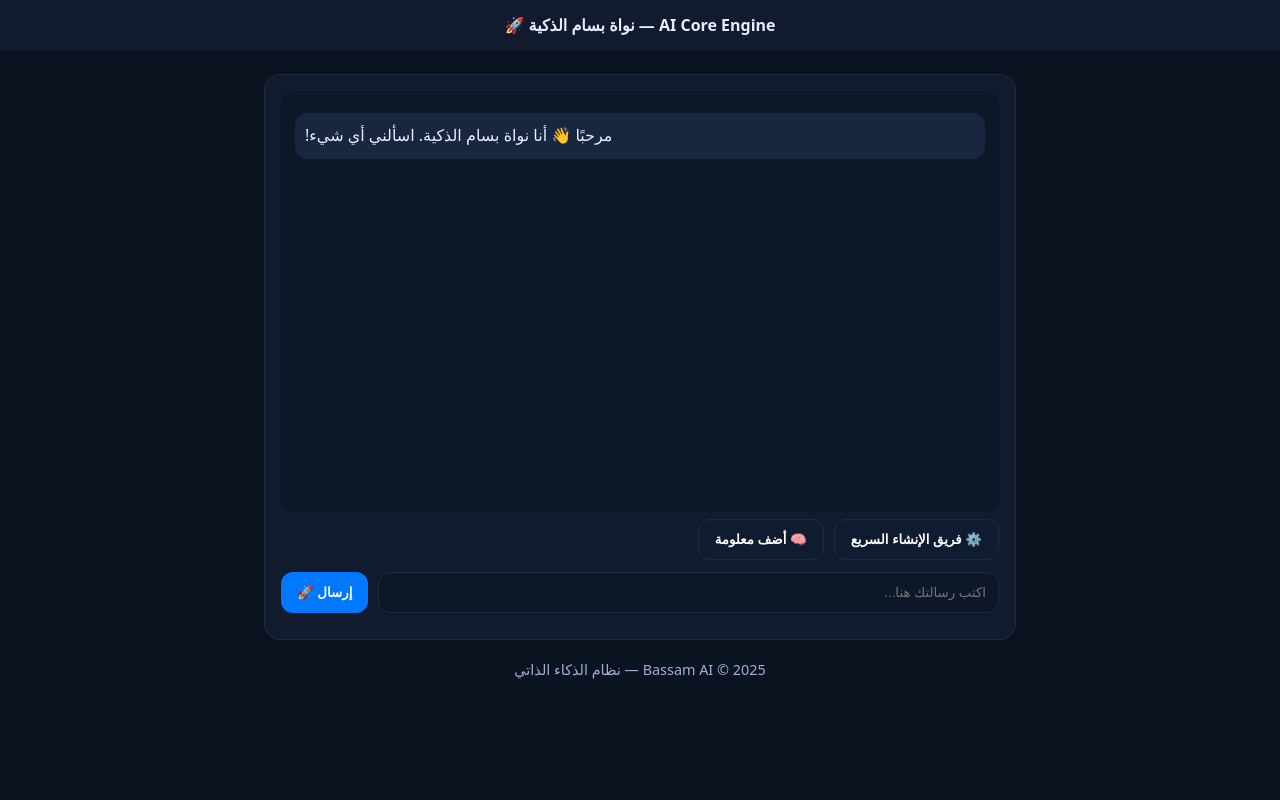
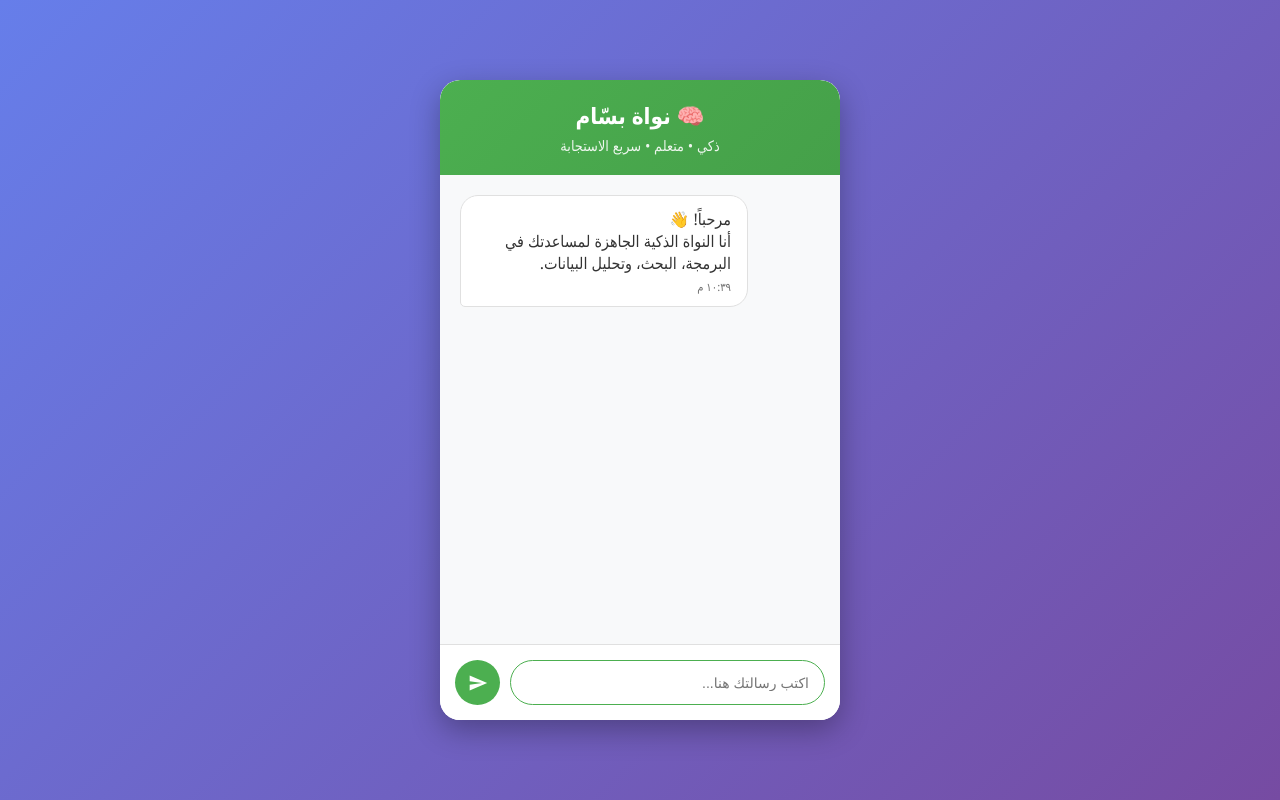
Before and after one commit to bassam-st/AI-Core-Engine-, a Python web app: template templates/index.html in a window 1280 px wide. Run offline with Jinja, Linux system fonts and the light colour scheme; the template is opened without the code that fills it, so the values that code supplies are empty.

Commit message:
Update index.html

```diff
--- a/templates/index.html
+++ b/templates/index.html
@@ -1,111 +1,347 @@
 <!DOCTYPE html>
-<html lang="ar" dir="rtl">
+<html dir="rtl" lang="ar">
 <head>
-  <meta charset="UTF-8" />
-  <meta name="viewport" content="width=device-width, initial-scale=1" />
-  <title>AI Core Engine — نواة بسام الذكية 🚀</title>
+    <meta charset="UTF-8">
+    <meta name="viewport" content="width=device-width, initial-scale=1.0">
+    <title>نواة بسّام الذكية</title>
     <style>
-    :root{--bg:#0b1220;--panel:#121b2d;--ink:#e7ecff;--muted:#9db2d7;--you:#243a73;--bot:#18263f;--pri:#0078ff}
-    *{box-sizing:border-box}
-    body{margin:0;background:var(--bg);color:var(--ink);font-family:Tajawal,system-ui,Segoe UI,Arial}
-    header{padding:14px;text-align:center;background:var(--panel);font-weight:700}
-    main{max-width:780px;margin:24px auto;padding:0 14px}
-    .card{background:var(--panel);border:1px solid #1e2b44;border-radius:16px;padding:16px}
-    #chat{min-height:420px;max-height:70vh;overflow:auto;background:#0e1728;border-radius:12px;padding:14px}
-    .you,.bot{margin:8px 0;padding:10px;border-radius:12px;line-height:1.6}
-    .you{background:var(--you);text-align:right}
-    .bot{background:var(--bot);text-align:left}
-    form{display:flex;gap:10px;margin-top:12px}
-    input[type=text]{flex:1;padding:12px;border-radius:12px;border:1px solid #1e2b44;background:#0e1728;color:var(--ink)}
-    button{padding:12px 16px;border:0;border-radius:12px;background:var(--pri);color:#fff;font-weight:700;cursor:pointer}
-    button:hover{filter:brightness(1.1)}
-    #sources{margin-top:10px}
-    #sources a{color:#9bd1ff;text-decoration:none;display:block;margin:3px 0}
-    footer{margin:20px 0;color:var(--muted);text-align:center;font-size:.9rem}
-    .toolbar{display:flex;gap:10px;margin:8px 0}
-    .ghost{background:#0f1b31;border:1px solid #1e2b44}
+        * {
+            margin: 0;
+            padding: 0;
+            box-sizing: border-box;
+        }
+
+        body {
+            font-family: 'Segoe UI', Tahoma, Geneva, Verdana, sans-serif;
+            background: linear-gradient(135deg, #667eea 0%, #764ba2 100%);
+            height: 100vh;
+            display: flex;
+            justify-content: center;
+            align-items: center;
+        }
+
+        .chat-container {
+            width: 90%;
+            max-width: 400px;
+            height: 80vh;
+            background: white;
+            border-radius: 20px;
+            box-shadow: 0 10px 30px rgba(0, 0, 0, 0.3);
+            display: flex;
+            flex-direction: column;
+            overflow: hidden;
+        }
+
+        .chat-header {
+            background: linear-gradient(135deg, #4CAF50, #45a049);
+            color: white;
+            padding: 20px;
+            text-align: center;
+            border-radius: 20px 20px 0 0;
+        }
+
+        .chat-header h1 {
+            font-size: 1.4em;
+            margin-bottom: 5px;
+        }
+
+        .chat-header p {
+            font-size: 0.9em;
+            opacity: 0.9;
+        }
+
+        .chat-messages {
+            flex: 1;
+            padding: 20px;
+            overflow-y: auto;
+            background: #f8f9fa;
+        }
+
+        .message {
+            max-width: 80%;
+            margin-bottom: 15px;
+            padding: 12px 16px;
+            border-radius: 18px;
+            position: relative;
+            animation: fadeIn 0.3s ease-in;
+        }
+
+        @keyframes fadeIn {
+            from { opacity: 0; transform: translateY(10px); }
+            to { opacity: 1; transform: translateY(0); }
+        }
+
+        .user-message {
+            background: #4CAF50;
+            color: white;
+            margin-left: auto;
+            border-bottom-right-radius: 5px;
+            text-align: left;
+        }
+
+        .bot-message {
+            background: white;
+            color: #333;
+            border: 1px solid #e0e0e0;
+            margin-right: auto;
+            border-bottom-left-radius: 5px;
+            text-align: right;
+        }
+
+        .message-time {
+            font-size: 0.7em;
+            opacity: 0.7;
+            margin-top: 5px;
+            text-align: right;
+        }
+
+        .user-message .message-time {
+            text-align: left;
+        }
+
+        .chat-input-container {
+            padding: 15px;
+            background: white;
+            border-top: 1px solid #e0e0e0;
+            display: flex;
+            gap: 10px;
+        }
+
+        .chat-input {
+            flex: 1;
+            padding: 12px 15px;
+            border: 1px solid #ddd;
+            border-radius: 25px;
+            outline: none;
+            font-size: 14px;
+            transition: border-color 0.3s;
+        }
+
+        .chat-input:focus {
+            border-color: #4CAF50;
+        }
+
+        .send-button {
+            background: #4CAF50;
+            color: white;
+            border: none;
+            border-radius: 50%;
+            width: 45px;
+            height: 45px;
+            cursor: pointer;
+            display: flex;
+            align-items: center;
+            justify-content: center;
+            transition: background 0.3s;
+        }
+
+        .send-button:hover {
+            background: #45a049;
+        }
+
+        .send-button:active {
+            transform: scale(0.95);
+        }
+
+        .typing-indicator {
+            display: none;
+            padding: 10px 15px;
+            background: white;
+            border-radius: 18px;
+            margin-right: auto;
+            border-bottom-left-radius: 5px;
+            max-width: 80px;
+            color: #666;
+            font-style: italic;
+        }
+
+        /* تخصيص شريط التمرير */
+        .chat-messages::-webkit-scrollbar {
+            width: 6px;
+        }
+
+        .chat-messages::-webkit-scrollbar-track {
+            background: #f1f1f1;
+            border-radius: 10px;
+        }
+
+        .chat-messages::-webkit-scrollbar-thumb {
+            background: #c1c1c1;
+            border-radius: 10px;
+        }
+
+        .chat-messages::-webkit-scrollbar-thumb:hover {
+            background: #a8a8a8;
+        }
+
+        /* تصميم متجاوب */
+        @media (max-width: 480px) {
+            .chat-container {
+                width: 95%;
+                height: 90vh;
+                border-radius: 15px;
+            }
+
+            .message {
+                max-width: 85%;
+            }
+        }
     </style>
 </head>
 <body>
-  <header>AI Core Engine — نواة بسام الذكية 🚀</header>
-  <main>
-    <div class="card">
-      <div id="chat">
-        <div class="bot">مرحبًا 👋 أنا نواة بسام الذكية. اسألني أي شيء!</div>
+    <div class="chat-container">
+        <!-- رأس الشات -->
+        <div class="chat-header">
+            <h1>🧠 نواة بسّام</h1>
+            <p>ذكي • متعلم • سريع الاستجابة</p>
         </div>
 
-      <div class="toolbar">
-        <button class="ghost" onclick="quickBuild()">⚙️ فريق الإنشاء السريع</button>
-        <button class="ghost" onclick="teach()">🧠 أضف معلومة</button>
+        <!-- منطقة الرسائل -->
+        <div class="chat-messages" id="chatMessages">
+            <!-- رسالة ترحيب من البوت -->
+            <div class="message bot-message">
+                مرحباً! 👋<br>
+                أنا النواة الذكية الجاهزة لمساعدتك في البرمجة، البحث، وتحليل البيانات.
+                <div class="message-time" id="currentTime"></div>
+            </div>
         </div>
 
-      <form id="f">
-        <input id="msg" type="text" placeholder="اكتب رسالتك هنا..." autocomplete="off" />
-        <button type="submit">إرسال 🚀</button>
-      </form>
+        <!-- مؤشر الكتابة -->
+        <div class="typing-indicator" id="typingIndicator">
+            البوت يكتب...
+        </div>
 
-      <div id="sources"></div>
+        <!-- منطقة الإدخال -->
+        <div class="chat-input-container">
+            <input
+                type="text"
+                class="chat-input"
+                id="messageInput"
+                placeholder="اكتب رسالتك هنا..."
+                maxlength="500"
+            >
+            <button class="send-button" onclick="sendMessage()">
+                <svg width="20" height="20" viewBox="0 0 24 24" fill="none">
+                    <path d="M2 21L23 12L2 3V10L17 12L2 14V21Z" fill="white"/>
+                </svg>
+            </button>
         </div>
-    <footer>Bassam AI © 2025 — نظام الذكاء الذاتي</footer>
-  </main>
+    </div>
 
     <script>
-const chat = document.getElementById('chat');
-const sources = document.getElementById('sources');
-document.getElementById('f').addEventListener('submit', async (e) => {
-  e.preventDefault();
-  const inp = document.getElementById('msg');
-  const q = (inp.value || '').trim();
-  if(!q) return;
-  chat.innerHTML += `<div class="you">${escapeHTML(q)}</div>`;
-  inp.value = "";  sources.innerHTML = "";
-  try{
-    const r = await fetch('/api/chat', {
-      method:'POST', headers:{'Content-Type':'application/json'},
-      body: JSON.stringify({message:q})
+        // دالة للحصول على الوقت الحالي
+        function getCurrentTime() {
+            const now = new Date();
+            return now.toLocaleTimeString('ar-EG', {
+                hour: '2-digit',
+                minute: '2-digit',
+                hour12: true
             });
-    const text = await r.text(); let j;
-    try{ j = JSON.parse(text); }catch(_){
-      chat.innerHTML += `<div class="bot">❌ حدث خطأ داخلي أثناء المعالجة.</div>`; return;
         }
-    if(!j.ok){ chat.innerHTML += `<div class="bot">❌ تعذر إكمال الطلب (${j.error||'خطأ'}).</div>`; return; }
-    chat.innerHTML += `<div class="bot">${(j.reply||'').replace(/\n/g,'<br>')}</div>`;
-    sources.innerHTML = (j.sources||[]).map(s=>`<a target="_blank" href="${s.url}">🔗 ${escapeHTML(s.title||s.url)}</a>`).join('');
-    chat.scrollTop = chat.scrollHeight;
-  }catch(err){
-    chat.innerHTML += `<div class="bot">❌ مشكلة اتصال بالخادم.</div>`;
+
+        // تحديث وقت الرسالة الترحيبية
+        document.getElementById('currentTime').textContent = getCurrentTime();
+
+        // دالة إرسال الرسالة
+        async function sendMessage() {
+            const input = document.getElementById('messageInput');
+            const message = input.value.trim();
+
+            if (!message) return;
+
+            const chatMessages = document.getElementById('chatMessages');
+            const typingIndicator = document.getElementById('typingIndicator');
+
+            // إضافة رسالة المستخدم
+            const userMessageDiv = document.createElement('div');
+            userMessageDiv.className = 'message user-message';
+            userMessageDiv.innerHTML = `
+                ${message}
+                <div class="message-time">${getCurrentTime()}</div>
+            `;
+            chatMessages.appendChild(userMessageDiv);
+
+            // مسح حقل الإدخال
+            input.value = '';
+
+            // إظهار مؤشر الكتابة
+            typingIndicator.style.display = 'block';
+            chatMessages.scrollTop = chatMessages.scrollHeight;
+
+            try {
+                // إرسال الرسالة إلى الخادم
+                const response = await fetch('/api/chat', {
+                    method: 'POST',
+                    headers: {
+                        'Content-Type': 'application/json',
+                    },
+                    body: JSON.stringify({ message: message })
+                });
+
+                const data = await response.json();
+
+                // إخفاء مؤشر الكتابة
+                typingIndicator.style.display = 'none';
+
+                // إضافة رد البوت
+                if (data.ok) {
+                    const botMessageDiv = document.createElement('div');
+                    botMessageDiv.className = 'message bot-message';
+                    botMessageDiv.innerHTML = `
+                        ${data.reply.replace(/\n/g, '<br>')}
+                        <div class="message-time">${getCurrentTime()}</div>
+                    `;
+                    chatMessages.appendChild(botMessageDiv);
+                } else {
+                    const errorMessageDiv = document.createElement('div');
+                    errorMessageDiv.className = 'message bot-message';
+                    errorMessageDiv.innerHTML = `
+                        ❌ حدث خطأ في المعالجة<br>
+                        <small>${data.error || 'حاول مرة أخرى'}</small>
+                        <div class="message-time">${getCurrentTime()}</div>
+                    `;
+                    chatMessages.appendChild(errorMessageDiv);
+                }
+
+            } catch (error) {
+                // إخفاء مؤشر الكتابة وإظهار خطأ
+                typingIndicator.style.display = 'none';
+
+                const errorMessageDiv = document.createElement('div');
+                errorMessageDiv.className = 'message bot-message';
+                errorMessageDiv.innerHTML = `
+                    ❌ خطأ في الاتصال بالخادم<br>
+                    <small>تأكد من اتصال الإنترنت</small>
+                    <div class="message-time">${getCurrentTime()}</div>
+                `;
+                chatMessages.appendChild(errorMessageDiv);
+            }
+
+            // التمرير إلى الأسفل
+            chatMessages.scrollTop = chatMessages.scrollHeight;
+        }
+
+        // إرسال بالزر Enter
+        document.getElementById('messageInput').addEventListener('keypress', function(e) {
+            if (e.key === 'Enter') {
+                sendMessage();
             }
         });
 
-async function quickBuild(){
-  const goal = prompt("ما الهدف؟ (مثال: أنشئ صفحة هبوط لمتجر قهوة)");
-  if(!goal) return;
-  const urlsStr = prompt("ضع روابط (اختياري) مفصولة بفواصل ,");
-  const urls = urlsStr ? urlsStr.split(',').map(s=>s.trim()).filter(Boolean) : [];
-  const r = await fetch('/api/team/build', {
-    method:'POST', headers:{'Content-Type':'application/json'},
-    body: JSON.stringify({goal, urls})
-  });
-  const j = await r.json();
-  if(!j.ok){ alert("فشل الإنشاء: "+(j.error||"")); return; }
-  const fileList = Object.keys(j.files||{}).map(k=>`• ${k} (${(j.files[k]||'').length} chars)`).join('\n');
-  const plan = (j.plan||[]).map(x=>"- "+x).join('\n');
-  alert("الخطة:\n"+plan+"\n\nالملفات:\n"+fileList+"\n\nالمصادر: "+(j.sources||[]).length+" رابط");
-  // عرض ملف رئيسي إن وجد:
-  if(j.files && j.files["index.html"]){
-    chat.innerHTML += `<div class="bot"><b>تم إنشاء index.html:</b><br><pre><code>${escapeHTML(j.files["index.html"])}</code></pre></div>`;
+        // التركيز على حقل الإدخال عند التحميل
+        document.getElementById('messageInput').focus();
+
+        // دالة لمسح الشات (يمكن إضافتها لزر في المستقبل)
+        function clearChat() {
+            const chatMessages = document.getElementById('chatMessages');
+            chatMessages.innerHTML = `
+                <div class="message bot-message">
+                    مرحباً! 👋<br>
+                    أنا النواة الذكية الجاهزة لمساعدتك في البرمجة، البحث، وتحليل البيانات.
+                    <div class="message-time">${getCurrentTime()}</div>
+                </div>
+            `;
         }
-}
-
-async function teach(){
-  const t = prompt("اكتب المعلومة التي تريد حفظها:");
-  if(!t) return;
-  const r = await fetch('/api/learn', {method:'POST', headers:{'Content-Type':'application/json'}, body: JSON.stringify({text:t, source:"manual"})});
-  const j = await r.json();
-  chat.innerHTML += `<div class="bot">${j.ok ? "✅ تم الحفظ في الذاكرة." : "❌ لم يتم الحفظ."}</div>`;
-}
-
-function escapeHTML(s){ return (s||"").replaceAll("&","&amp;").replaceAll("<","&lt;").replaceAll(">","&gt;"); }
     </script>
 </body>
 </html>
```
Lines whose indentation alone changed are shown as unchanged.
